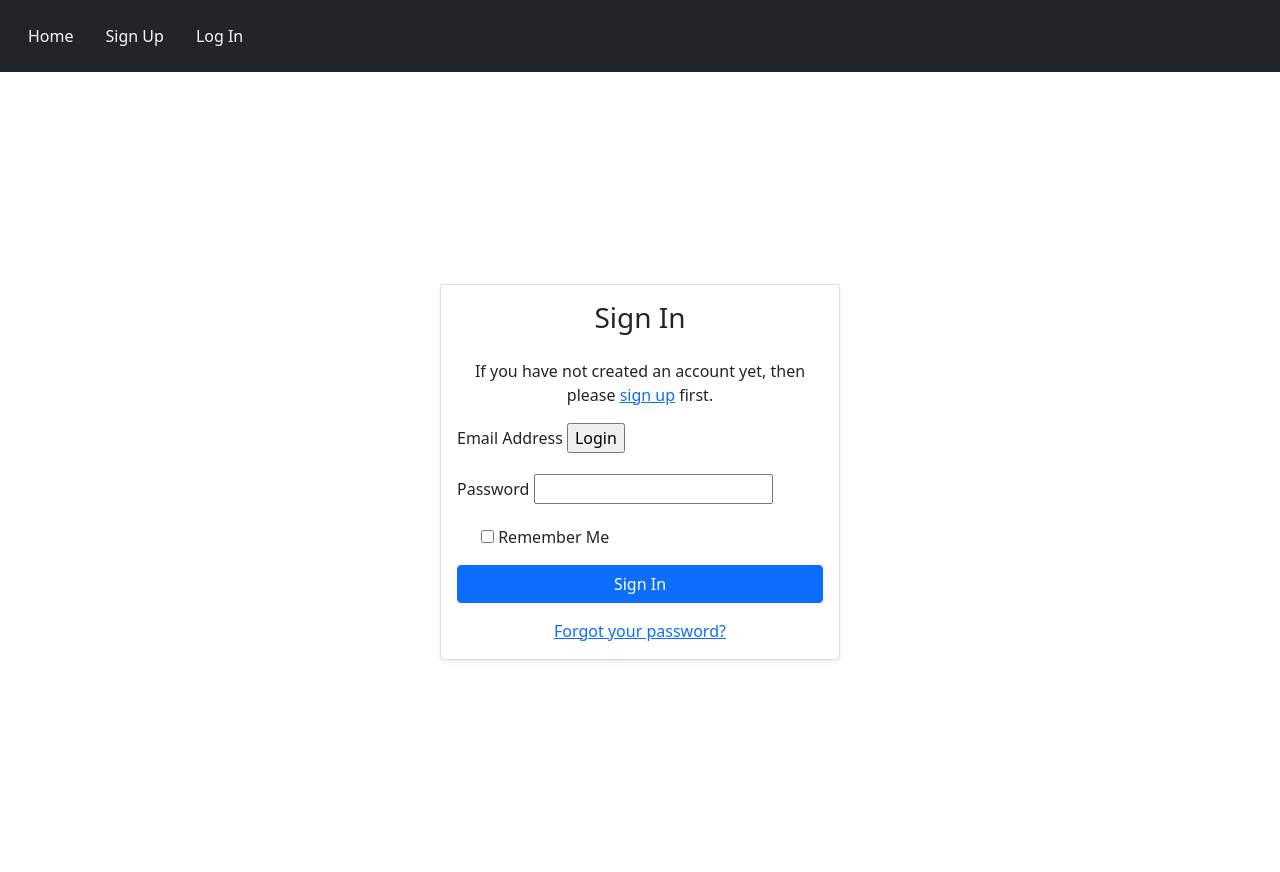
After one commit to makingideashappen/Bluprint-Django, a Django app: template website/main/templates/account/login.html in a window 1280 px wide. The commit adds this page. Run offline with Django 5.2, Linux system fonts and the light colour scheme; the template is opened without the code that fills it, so the values that code supplies are empty, except form fields; tables that the repository leaves empty hold one stand-in row (values such as "Sample post"); form fields are guessed from the names that the template uses; some libraries are stand-ins or nearby versions.

Commit message:
style:add styles forms

```diff
--- /dev/null
+++ b/website/main/templates/account/login.html
@@ -0,0 +1,34 @@
+{% extends "main/base.html" %}
+{% load widget_tweaks %}
+
+{% block content %}
+<div class="container d-flex justify-content-center align-items-center vh-100">
+    <div class="card shadow-sm" style="width: 25rem;">
+        <div class="card-body">
+            <h3 class="card-title text-center mb-4">Sign In</h3>
+            <p class="text-center">
+                If you have not created an account yet, then please <a href="{% url 'account_signup' %}">sign up</a> first.
+            </p>
+            <form method="post" action="{% url 'account_login' %}">
+                {% csrf_token %}
+                <div class="mb-3">
+                    <label for="id_login" class="form-label">Email Address</label>
+                    {{ form.login|add_class:"form-control" }}
+                </div>
+                <div class="mb-3">
+                    <label for="id_password" class="form-label">Password</label>
+                    {{ form.password|add_class:"form-control" }}
+                </div>
+                <div class="mb-3 form-check">
+                    {{ form.remember|add_class:"form-check-input" }}
+                    <label class="form-check-label" for="id_remember">Remember Me</label>
+                </div>
+                <button type="submit" class="btn btn-primary w-100">Sign In</button>
+            </form>
+            <div class="mt-3 text-center">
+                <a href="{% url 'account_reset_password' %}">Forgot your password?</a>
+            </div>
+        </div>
+    </div>
+</div>
+{% endblock %}
--- a/website/main/templates/main/base.html
+++ b/website/main/templates/main/base.html
@@ -19,9 +19,13 @@
             <li class-"nav-item"><a class="nav-link text-light" href="/">Home</a></li>
             {% if user.is_authenticated %}
             <li class-"nav-item"><a class="nav-link text-light" href="/post">Post</a></li>
-            <h2>Welcome, {{ user.username }}!</h2>
-            <p>You are currently logged in.</p>
-            <p><a href="{% url 'account_logout' %}">Log Out</a></p>
+            <h2 class="text-light">Welcome, {{ user.username }}!</h2>
+            <p class="text-light">You are currently logged in.</p>
+
+             <form method="post" action="{% url 'account_logout' %}">
+              {% csrf_token %}
+              <button type="submit" class="bg-dark text-light no-border">Log Out</button>
+           </form>
             {% endif %}
 
             {% if not user.is_authenticated %}
--- a/website/website/settings.py
+++ b/website/website/settings.py
@@ -43,6 +43,8 @@ INSTALLED_APPS = [
     "django.contrib.sites",  # new
     "allauth",  # new
     "allauth.account",  # new
+    'widget_tweaks', # bootstrap allauth
+
 ]
 
 MIDDLEWARE = [
```
Also changed, not shown: website/main/templates/account/base.html (added, +13 -0 lines), website/main/templates/account/logout.html (added, +15 -0 lines), website/main/templates/account/password_reset.html (added, +23 -0 lines), website/main/templates/account/signup.html (added, +34 -0 lines).
